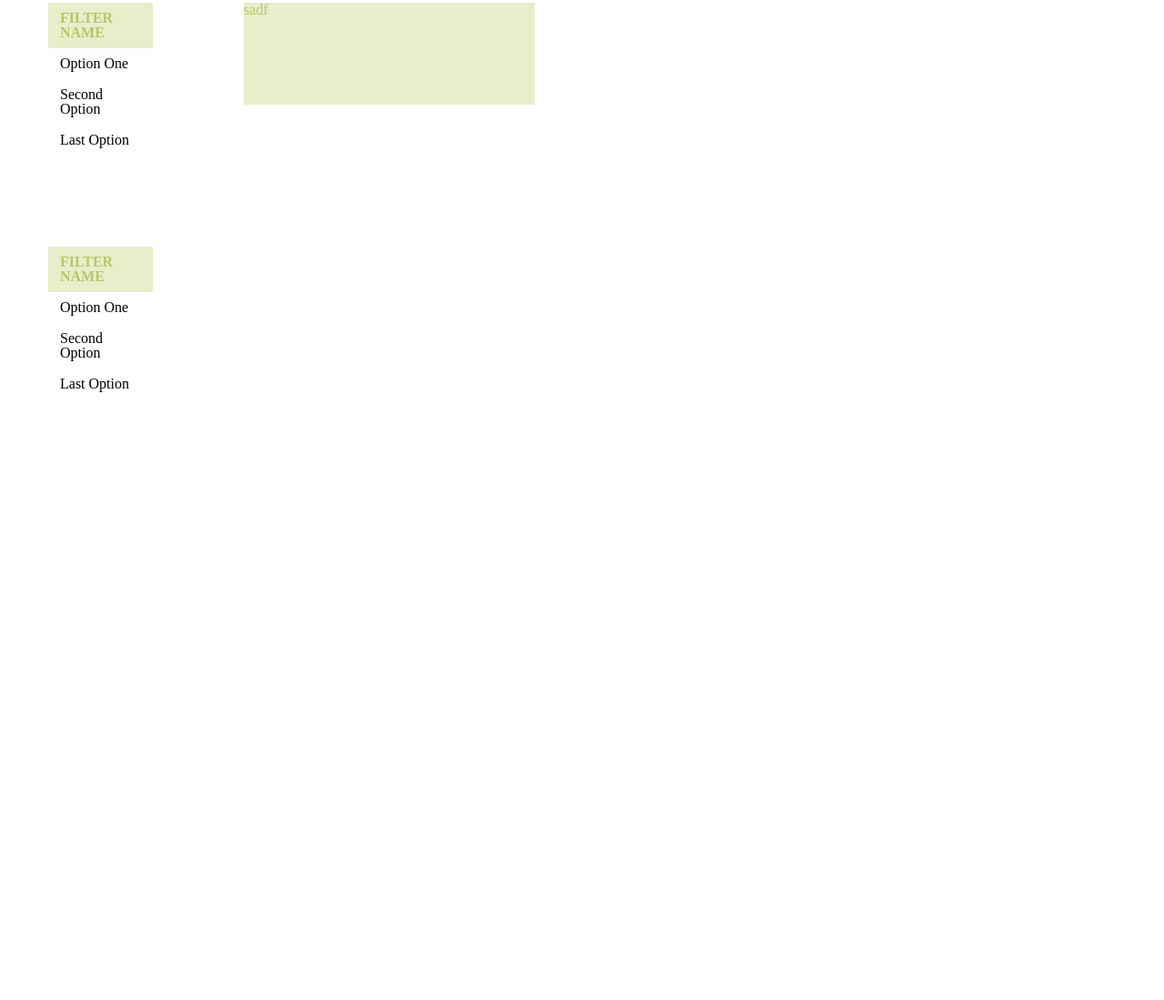
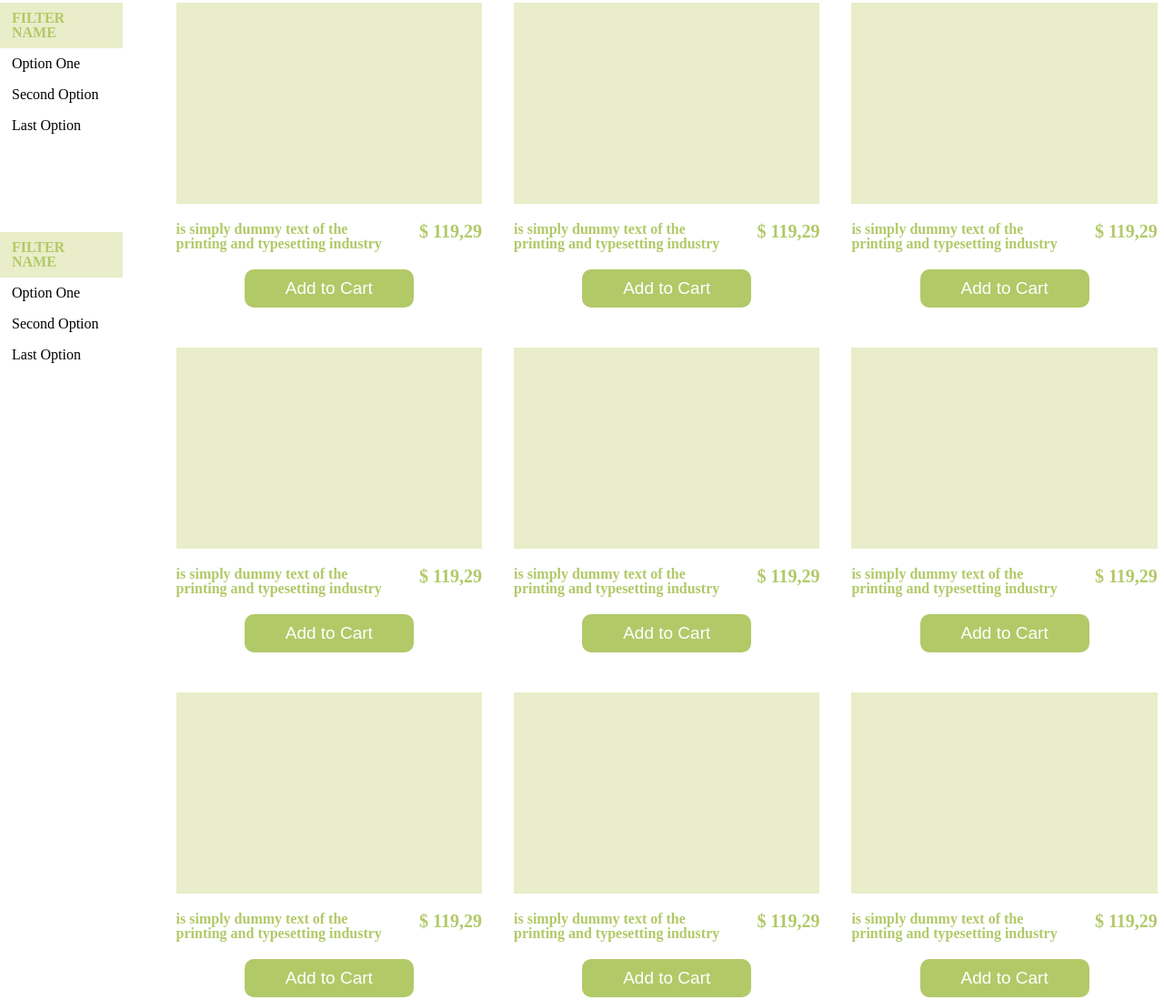
Before and after one commit to kimsungsik03D/ResponSive-HTML, a plain HTML site: page index.html in a window 1280 px wide. Shown: the part 370-1469 px from the top of the page at 91% size. Before the commit the page ends 933 px from the top, so only its background shows below. Drawn offline with Linux system fonts and the light colour scheme.

Commit message:
item Layout

```diff
--- a/css/style.css
+++ b/css/style.css
@@ -9,7 +9,15 @@
 
 body {
   font-size: 16px;
-  padding: 0 53px;
+}
+header {
+  max-width: 1280px;
+}
+main {
+  max-width: 1280px;
+}
+.center {
+  margin: 0 auto;
 }
 
 /* nav */
@@ -74,7 +82,7 @@ main {
 
 main aside {
   width: 12%;
-  margin-right: 100px;
+  /* margin-right: 100px; */
 }
 main aside .filter-name:nth-child(1) {
   margin-bottom: 100px;
@@ -92,32 +100,60 @@ main aside .filter-name ul li:nth-child(1) {
 /* article */
 article {
   width: 100%;
-  /* height: 100vh; */
-  /* height: 70%; */
+  margin-left: 24px;
 }
 
 /* section */
 .container {
   display: flex;
-  gap: 20;
-  height: 70vh;
+  flex-wrap: wrap;
 }
+
 .container .item {
-  width: 33.3333%;
-  height: 200p;
+  display: flex;
+  flex-direction: column;
+  width: 30%;
+  height: 335px;
+  margin-left: 35px;
+  margin-bottom: 44px;
 }
+
 .container .item .image {
-  display: inline-bl;
-  width: "20px";
-  height: 20%;
-  /* width: 100%;
-  height: 20%; */
+  width: 100%;
+  height: 100%;
   background-color: var(--army-light-green);
   color: var(--army-green);
 }
-/* .container .item .image::after {
-  content: "asdfasdf";
-} */
+.container .item .info {
+  display: flex;
+  justify-content: space-between;
+  padding-top: 20px;
+}
+
+.container .item .info .description {
+  width: 70%;
+  color: var(--army-green);
+  font-weight: 600;
+}
+.container .item .info .price {
+  /* width: 70%; */
+  color: var(--army-green);
+  font-weight: 900;
+  font-size: 20px;
+}
+.container .item .item-btn {
+  margin-top: 20px;
+  display: flex;
+  justify-content: center;
+}
+.container .item .item-btn button {
+  padding: 10px 45px;
+  color: white;
+  font-size: 19px;
+  background-color: var(--army-green);
+  border: none;
+  border-radius: 10px;
+}
 
 /* section */
 
--- a/index.html
+++ b/index.html
@@ -8,7 +8,7 @@
     <link href="./css/style.css" rel="stylesheet" />
   </head>
   <body>
-    <header>
+    <header class="center">
       <nav>
         <div class="top-nav-bar">
           <ul>
@@ -37,7 +37,7 @@
       </nav>
       <div class="banner">Categoty Banner</div>
     </header>
-    <main>
+    <main class="center">
       <aside>
         <div class="filter-name">
           <ul>
@@ -59,11 +59,114 @@
       <article>
         <section class="container">
           <div class="item">
-            <div class="image">sadf</div>
+            <div class="image"></div>
             <div class="info">
-              <p class="description"></p>
-              <p class="price"></p>
+              <p class="description">
+                is simply dummy text of the printing and typesetting industry
+              </p>
+              <p class="price">$ 119,29</p>
             </div>
+            <div class="item-btn"><button>Add to Cart</button></div>
+          </div>
+          <div class="item">
+            <div class="image"></div>
+            <div class="info">
+              <p class="description">
+                is simply dummy text of the printing and typesetting industry
+              </p>
+              <p class="price">$ 119,29</p>
+            </div>
+            <div class="item-btn"><button>Add to Cart</button></div>
+          </div>
+          <div class="item">
+            <div class="image"></div>
+            <div class="info">
+              <p class="description">
+                is simply dummy text of the printing and typesetting industry
+              </p>
+              <p class="price">$ 119,29</p>
+            </div>
+            <div class="item-btn"><button>Add to Cart</button></div>
+          </div>
+          <div class="item">
+            <div class="image"></div>
+            <div class="info">
+              <p class="description">
+                is simply dummy text of the printing and typesetting industry
+              </p>
+              <p class="price">$ 119,29</p>
+            </div>
+            <div class="item-btn"><button>Add to Cart</button></div>
+          </div>
+          <div class="item">
+            <div class="image"></div>
+            <div class="info">
+              <p class="description">
+                is simply dummy text of the printing and typesetting industry
+              </p>
+              <p class="price">$ 119,29</p>
+            </div>
+            <div class="item-btn"><button>Add to Cart</button></div>
+          </div>
+          <div class="item">
+            <div class="image"></div>
+            <div class="info">
+              <p class="description">
+                is simply dummy text of the printing and typesetting industry
+              </p>
+              <p class="price">$ 119,29</p>
+            </div>
+            <div class="item-btn"><button>Add to Cart</button></div>
+          </div>
+          <div class="item">
+            <div class="image"></div>
+            <div class="info">
+              <p class="description">
+                is simply dummy text of the printing and typesetting industry
+              </p>
+              <p class="price">$ 119,29</p>
+            </div>
+            <div class="item-btn"><button>Add to Cart</button></div>
+          </div>
+          <div class="item">
+            <div class="image"></div>
+            <div class="info">
+              <p class="description">
+                is simply dummy text of the printing and typesetting industry
+              </p>
+              <p class="price">$ 119,29</p>
+            </div>
+            <div class="item-btn"><button>Add to Cart</button></div>
+          </div>
+          <div class="item">
+            <div class="image"></div>
+            <div class="info">
+              <p class="description">
+                is simply dummy text of the printing and typesetting industry
+              </p>
+              <p class="price">$ 119,29</p>
+            </div>
+            <div class="item-btn"><button>Add to Cart</button></div>
+          </div>
+          <div class="item">
+            <div class="image"></div>
+            <div class="info">
+              <p class="description">
+                is simply dummy text of the printing and typesetting industry
+              </p>
+              <p class="price">$ 119,29</p>
+            </div>
+            <div class="item-btn"><button>Add to Cart</button></div>
+          </div>
+          <div class="item">
+            <div class="image"></div>
+            <div class="info">
+              <p class="description">
+                is simply dummy text of the printing and typesetting industry
+              </p>
+              <p class="price">$ 119,29</p>
+            </div>
+            <div class="item-btn"><button>Add to Cart</button></div>
           </div>
         </section>
       </article>
```
